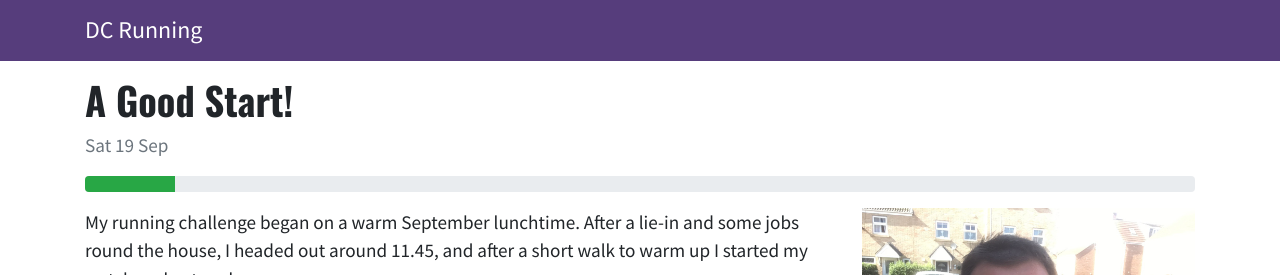
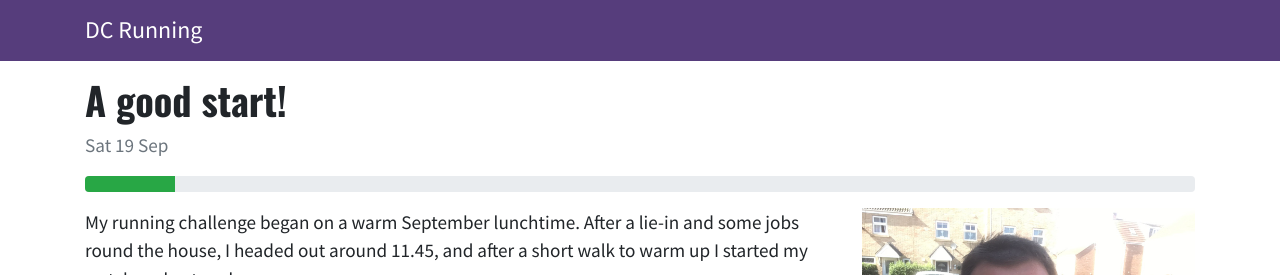
Before and after one commit to djcarter85/running, a Jekyll site: the page built from _posts/2020-09-19-run-01.md, in a window 1280 px wide. Shown: the top 275 px of the page. Built offline with Jekyll 4.4.1, drawn with Linux system fonts in a browser that asks for light colours.

```diff
--- a/_posts/2020-09-19-run-01.md
+++ b/_posts/2020-09-19-run-01.md
@@ -1,7 +1,7 @@
 ---
 layout: run
 categories: run
-title: "A Good Start!"
+title: "A good start!"
 distance: 8.14
 cumulative-distance: 8.14
 percentage: 8.14
```
